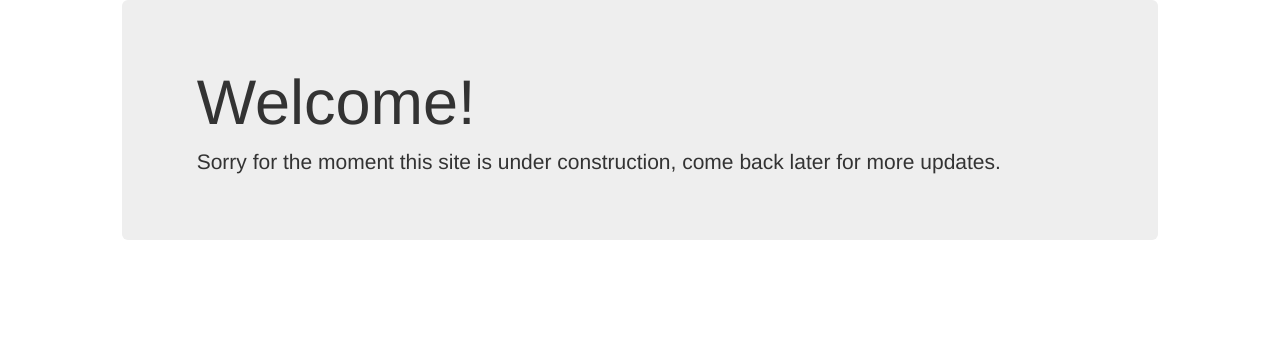
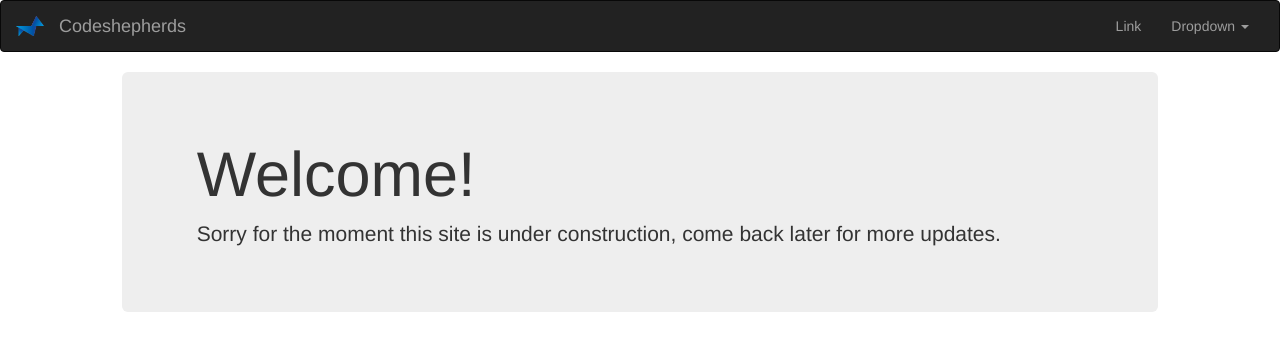
Before and after one commit to Leonime/web, a Django app: page / in a window 1280 px wide. Shown: the top 351 px of the page. Run offline with Django 3.2, Linux system fonts and the light colour scheme; parts of the project's set-up code (start-up, migrations or seed data) failed here and were passed over; some libraries are stand-ins or nearby versions.

Commit message:
Created navbar.

```diff
--- a/templates/main.html
+++ b/templates/main.html
@@ -39,6 +39,9 @@
     <meta name="theme-color" content="#ffffff">
 </head>
 <body>
+
+{% include 'navbar.html' %}
+
 {% block container %}
 {% endblock container %}
 
--- /dev/null
+++ b/templates/navbar.html
@@ -0,0 +1,39 @@
+{% load static from staticfiles %}
+<nav class="navbar navbar-inverse">
+    <div class="container-fluid">
+        <!-- Brand and toggle get grouped for better mobile display -->
+        <div class="navbar-header">
+            <button type="button" class="navbar-toggle collapsed" data-toggle="collapse"
+                    data-target="#navbar-collapse-1" aria-expanded="false">
+                <span class="sr-only">Toggle navigation</span>
+                <span class="icon-bar"></span>
+                <span class="icon-bar"></span>
+                <span class="icon-bar"></span>
+            </button>
+            <a class="navbar-brand" href="#">
+                <img class="img-responsive" alt="Brand" src="{% static 'logo/bit.png' %}" style="max-height: 100%">
+                <a class="navbar-brand" href="#">Codeshepherds</a>
+            </a>
+        </div>
+
+        <!-- Collect the nav links, forms, and other content for toggling -->
+        <div class="collapse navbar-collapse" id="navbar-collapse-1">
+            <ul class="nav navbar-nav navbar-right">
+                <li><a href="#">Link</a></li>
+                <li class="dropdown">
+                    <a href="#" class="dropdown-toggle" data-toggle="dropdown" role="button" aria-haspopup="true"
+                       aria-expanded="false">Dropdown <span class="caret"></span></a>
+                    <ul class="dropdown-menu">
+                        <li><a href="#">Action</a></li>
+                        <li><a href="#">Another action</a></li>
+                        <li><a href="#">Something else here</a></li>
+                        <li role="separator" class="divider"></li>
+                        <li><a href="#">Separated link</a></li>
+                        <li role="separator" class="divider"></li>
+                        <li><a href="#">One more separated link</a></li>
+                    </ul>
+                </li>
+            </ul>
+        </div><!-- /.navbar-collapse -->
+    </div><!-- /.container-fluid -->
+</nav>
```
Also changed, not shown: assets/logo/bit.png (added).
